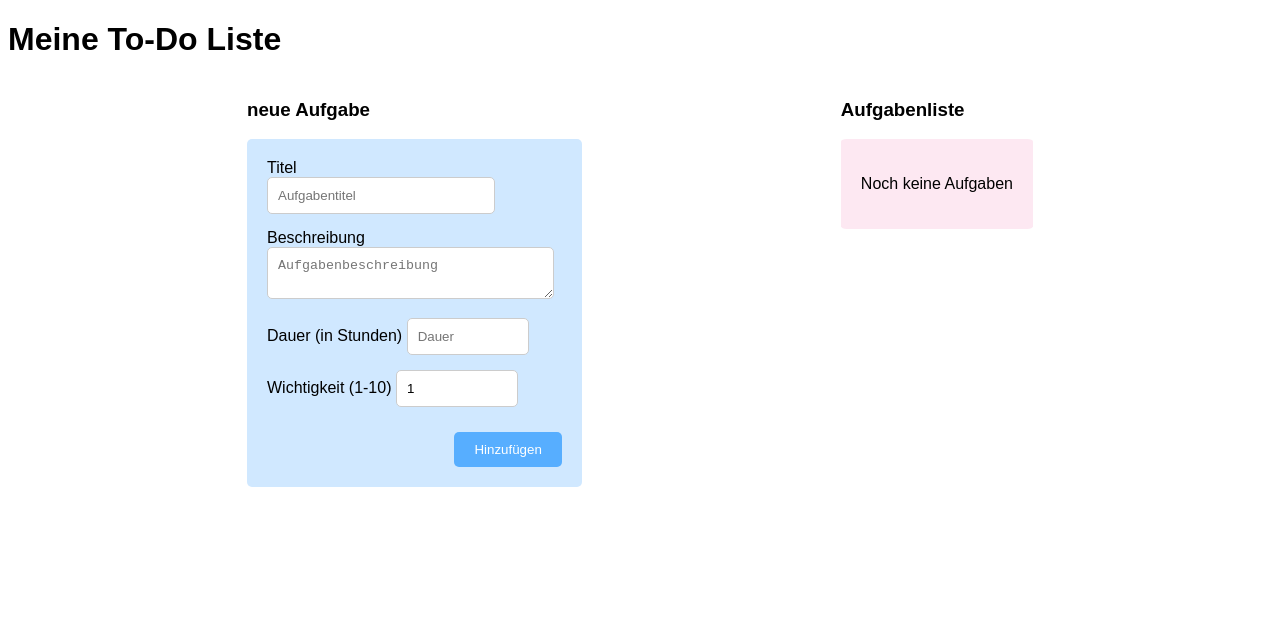
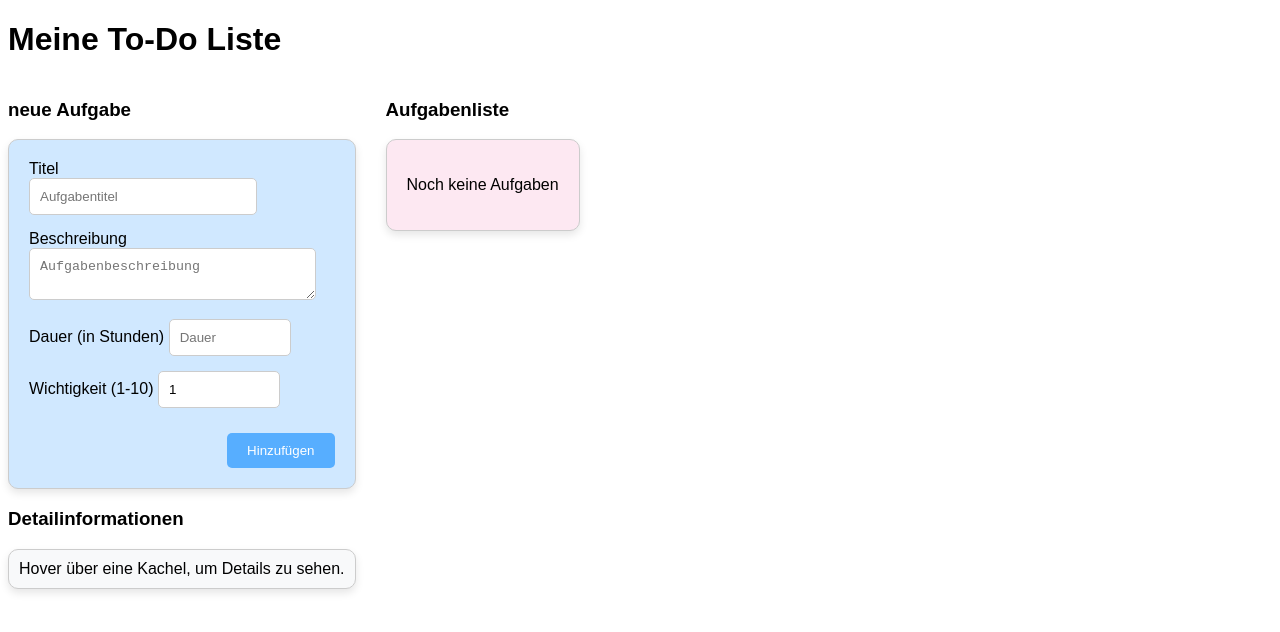
Before and after one commit to montagel/ReactStateManagement, a React (Create React App) app in the folder test_anwendung/: page / in a window 1280 px wide. Shown: the top 632 px of the page. Built offline with nearby package versions, Linux system fonts and the light colour scheme.

Commit message:
Ergänzung einer Komponente mit Detailinformationen zur einer ausgewählten Kachel

```diff
--- a/test_anwendung/src/App.css
+++ b/test_anwendung/src/App.css
@@ -1,11 +1,13 @@
+div {
+   font-family: Arial;
+}
+
 .todoApp {
-  font-family: Arial;
+  display: flex;
+  gap: 30px;
 }
 
 .todo-container {
   display: flex;
-  justify-content: space-evenly;
-  gap: 20px;
-  align-items: flex-start;
-  margin-top: 20px;
+  flex-direction: column;
 }
--- a/test_anwendung/src/App.js
+++ b/test_anwendung/src/App.js
@@ -2,10 +2,13 @@ import './App.css';
 import React, { useState } from 'react';
 import ToDoForm from './ToDoForm';
 import ToDoList from './ToDoList';
-
+import TodoDetails from './ToDoDetails';
 function App() {
 
   const [todos, setTodos] = useState([]);
+
+  const [hoveredTodo, setHoveredTodo] = useState(null);
+
 
   const addTodo = (todo) => {
     const newTodos = [todo, ...todos];
@@ -14,12 +17,17 @@ function App() {
   };
 
   return (
-    <div className="todoApp">
-    <h1>Meine To-Do Liste</h1>
-    <div className="todo-container">
-      <ToDoForm addTodo={addTodo} todos={todos}/>
-      <ToDoList todos={todos} />
-     </div>
+    <div>
+      <h1>Meine To-Do Liste</h1>
+      <div className="todoApp">
+        <div className="todo-container">
+        <h3>neue Aufgabe</h3>
+          <ToDoForm addTodo={addTodo} todos={todos} />
+          <h3>Detailinformationen</h3>
+          <TodoDetails todo={hoveredTodo} ></TodoDetails>
+        </div>
+        <ToDoList setHoveredTodo={setHoveredTodo} todos={todos} />
+      </div>
     </div>
   );
 }
--- /dev/null
+++ b/test_anwendung/src/ToDoDetails.css
@@ -0,0 +1,10 @@
+
+  .todo-details {
+    padding: 10px;
+    border: 1px solid #ccc;
+    border-radius: 10px;
+    background-color: #f8f9fa;
+    box-shadow: 0px 4px 8px rgba(0, 0, 0, 0.1);
+    max-width: 400px;
+    text-align: left;
+  }
--- /dev/null
+++ b/test_anwendung/src/ToDoDetails.js
@@ -0,0 +1,19 @@
+import React from 'react';
+import './ToDoDetails.css';
+
+function TodoDetails({ todo }) {
+  if (!todo) {
+    return <div className="todo-details">Hover über eine Kachel, um Details zu sehen.</div>;
+  }
+
+  return (
+    <div className="todo-details">
+      <h3>Details zu: {todo.title}</h3>
+      <p><strong>Beschreibung:</strong> {todo.description}</p>
+      <p><strong>Dauer:</strong> {todo.duration} Minuten</p>
+      <p><strong>Wichtigkeit:</strong> {todo.importance} / 10</p>
+    </div>
+  );
+}
+
+export default TodoDetails;
--- a/test_anwendung/src/ToDoForm.css
+++ b/test_anwendung/src/ToDoForm.css
@@ -5,7 +5,11 @@
   align-items: flex-start;
   background-color: rgb(208, 232, 255);
   padding: 20px;
-  border-radius: 5px;
+  border-radius: 10px;
+  min-width: 300px;
+  box-shadow: 0px 4px 8px rgba(0, 0, 0, 0.1);
+  border: 1px solid #ccc;
+
 }
 
 
--- a/test_anwendung/src/ToDoForm.js
+++ b/test_anwendung/src/ToDoForm.js
@@ -25,8 +25,6 @@ function ToDoForm({ addTodo, todos }) {
   };
 
   return (
-    <div>
-    <h3>neue Aufgabe</h3>
       <form className="todo-form" onSubmit={handleSubmit}>
         <div>
           <label>Titel</label>
@@ -75,7 +73,6 @@ function ToDoForm({ addTodo, todos }) {
         </div>
         <button className="todo-button">Hinzufügen</button>
       </form>
-      </div>
   );
 }
 
--- a/test_anwendung/src/ToDoList.css
+++ b/test_anwendung/src/ToDoList.css
@@ -3,10 +3,13 @@
     display: flex;
     flex-wrap: wrap;
     gap: 20px;
-    justify-content: center;
     background-color: rgb(253, 232, 242);
-    border-radius: 3%;
+    border-radius: 10px;
     padding: 20px;
+    max-width: 80%;
+    box-shadow: 0px 4px 8px rgba(0, 0, 0, 0.1);
+    border: 1px solid #ccc;
+
   }
 
   .todo-item {
--- a/test_anwendung/src/ToDoList.js
+++ b/test_anwendung/src/ToDoList.js
@@ -1,9 +1,12 @@
 import React from 'react';
 import './ToDoList.css'
+import { useState } from 'react';
 
 //Hier kommt noch ein weitere Kindkomponente für das Filtern
 
-function ToDoList({ todos }) {
+function ToDoList({ todos, setHoveredTodo}) {
+
+
   return (
     <div>
     <h3>Aufgabenliste</h3>
@@ -12,7 +15,7 @@ function ToDoList({ todos }) {
         <p>Noch keine Aufgaben</p>
       ) : (
         todos.map((todo, index) => (
-          <div key={index} className="todo-item">
+          <div key={index} className="todo-item" onMouseEnter={() => setHoveredTodo(todo)} onMouseLeave={() => setHoveredTodo(null)}>
             <h3>{todo.title}</h3>
             <p>Dauer: {todo.duration} h</p>
             <p>Wichtigkeit: {todo.importance} / 10</p>
```
